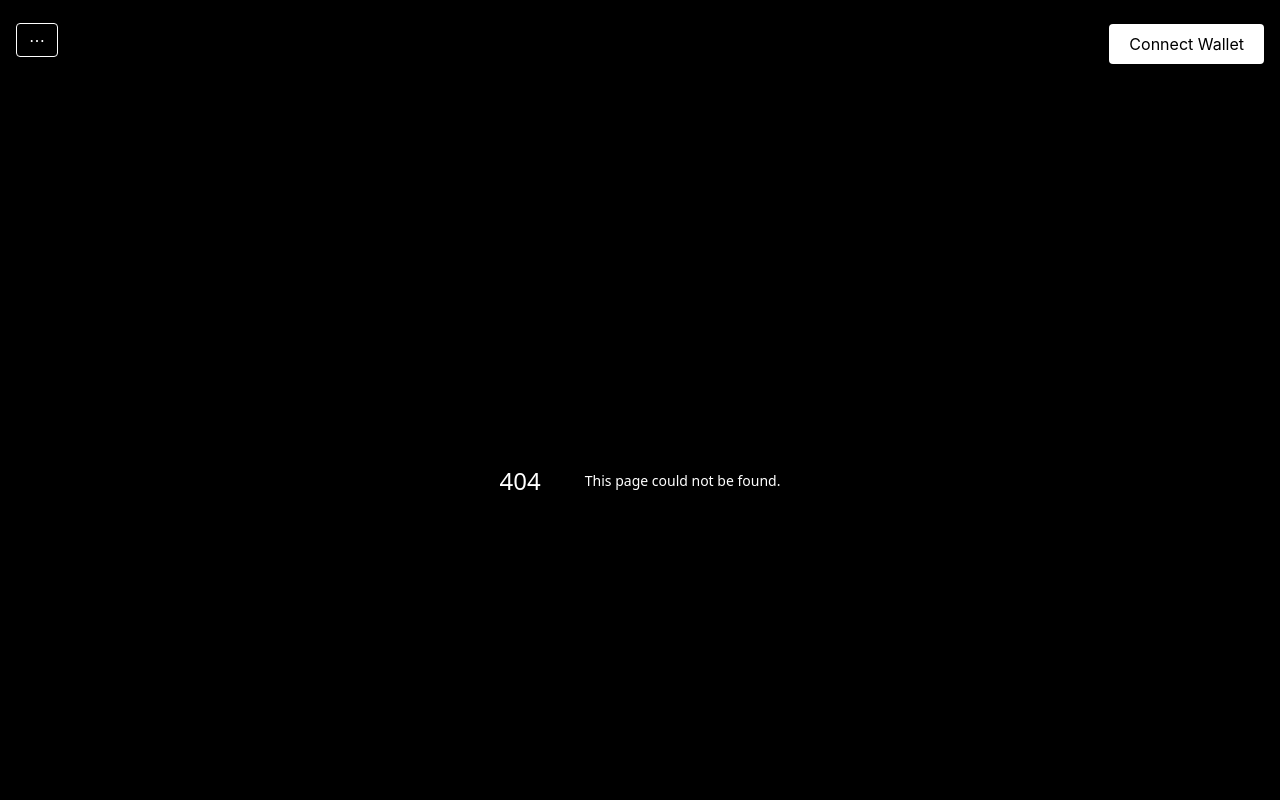
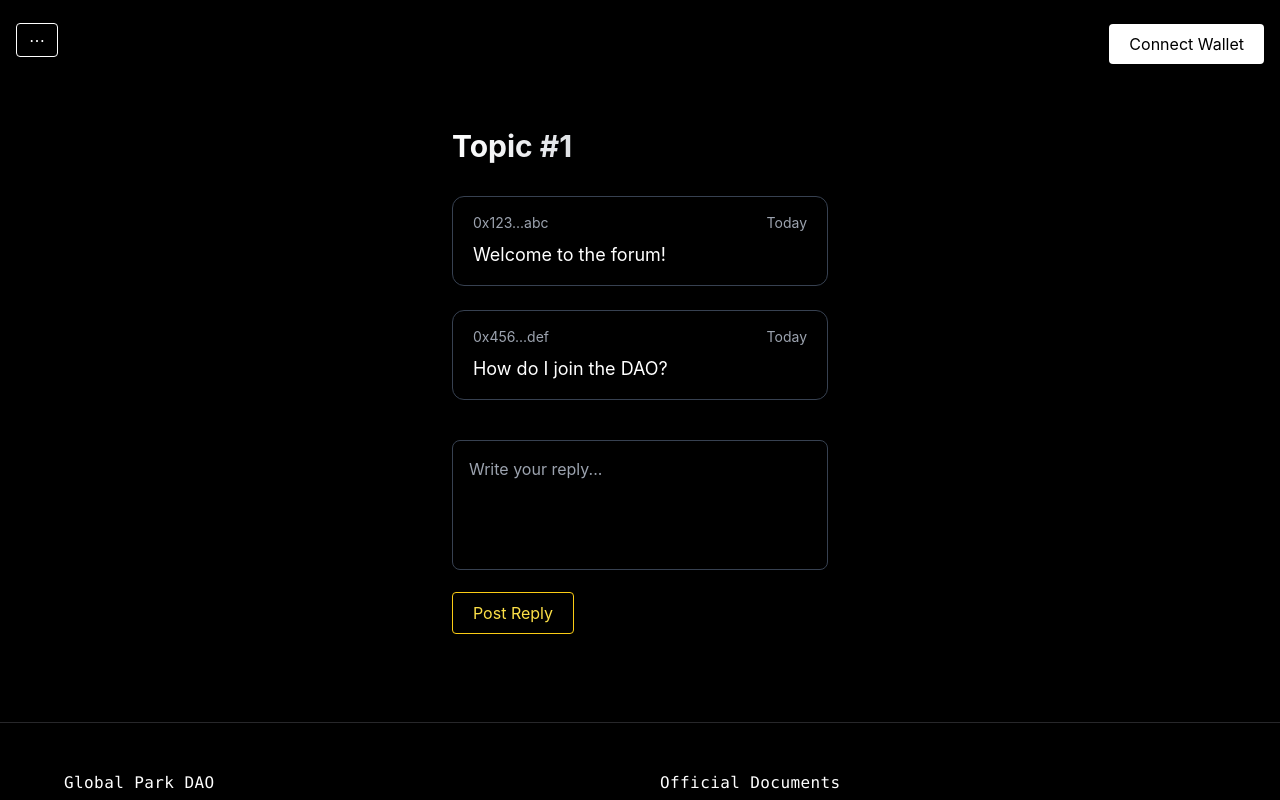
Before and after one commit to GPARKPRO/globalpark-site, a Next.js app: page /app/forum/1 in a window 1280 px wide. Before the commit this address had no page. Shown: the top 800 px of the page. Built offline with nearby package versions, Linux system fonts and the light colour scheme.

Commit message:
Create page.tsx

```diff
--- /dev/null
+++ b/app/app/forum/[topicId]/page.tsx
@@ -0,0 +1,64 @@
+// app/forum/[topicId]/page.tsx
+
+'use client'
+
+import { useParams } from 'next/navigation'
+import { useState } from 'react'
+import PostItem from '@/components/forum/PostItem'
+import ReplyBox from '@/components/forum/ReplyBox'
+
+interface Post {
+  id: string
+  author: string
+  content: string
+  createdAt: string
+}
+
+export default function TopicPage() {
+  const { topicId } = useParams()
+  const [posts, setPosts] = useState<Post[]>([
+    {
+      id: '1',
+      author: '0x123...abc',
+      content: 'Welcome to the forum!',
+      createdAt: 'Today',
+    },
+    {
+      id: '2',
+      author: '0x456...def',
+      content: 'How do I join the DAO?',
+      createdAt: 'Today',
+    },
+  ])
+
+  const handleNewReply = (message: string) => {
+    const newPost: Post = {
+      id: Date.now().toString(),
+      author: 'you.eth',
+      content: message,
+      createdAt: 'Now',
+    }
+    setPosts([...posts, newPost])
+  }
+
+  return (
+    <div className="max-w-3xl mx-auto px-4 py-12 text-white">
+      <h1 className="text-3xl font-bold mb-8 bg-gradient-to-r from-white to-gray-400 bg-clip-text text-transparent">
+        Topic #{topicId}
+      </h1>
+
+      <div className="space-y-6 mb-10">
+        {posts.map((post) => (
+          <PostItem
+            key={post.id}
+            author={post.author}
+            content={post.content}
+            createdAt={post.createdAt}
+          />
+        ))}
+      </div>
+
+      <ReplyBox onSubmit={handleNewReply} />
+    </div>
+  )
+}
```
